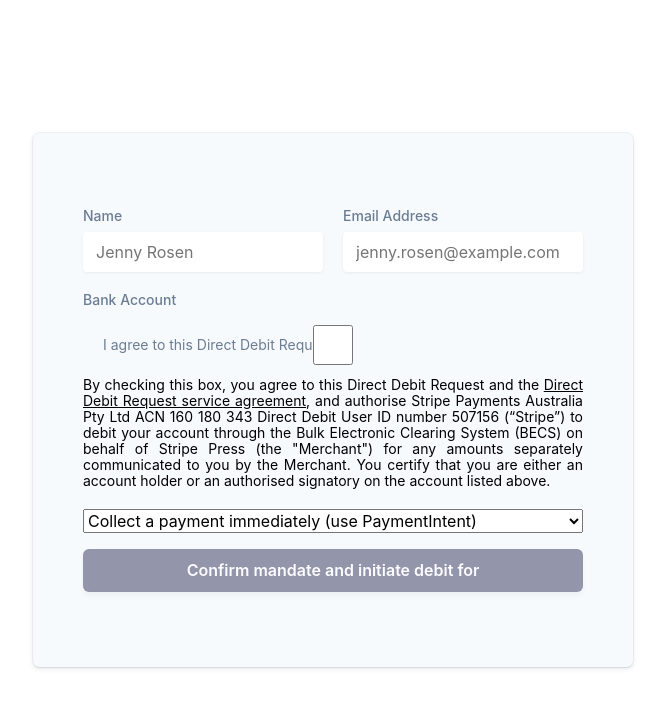
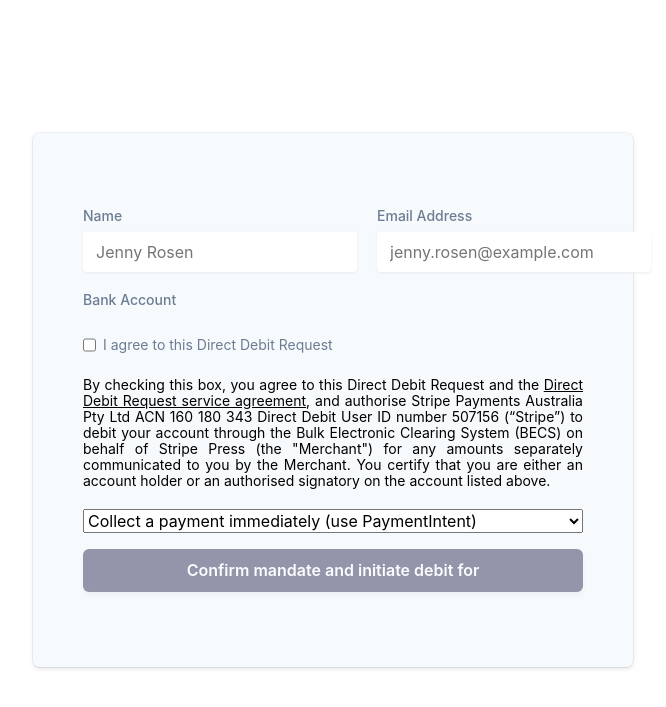
Before and after one commit to stripe-archive/au-becs-debit-payment, a PHP site: page / in a window 1280 px wide. Shown: the top 707 px of the page, without its empty margins (307-973 px from the left). Run offline with PHP 8.4, Linux system fonts and the light colour scheme; some libraries are stand-ins or nearby versions.

Commit message:
Fix checkbox CSS.

```diff
--- a/client/web/css/global.css
+++ b/client/web/css/global.css
@@ -89,7 +89,7 @@ body {
 }
 
 /* Inputs */
-input {
+input[type="text"] {
   width: 100%;
   outline: none;
 }
```
